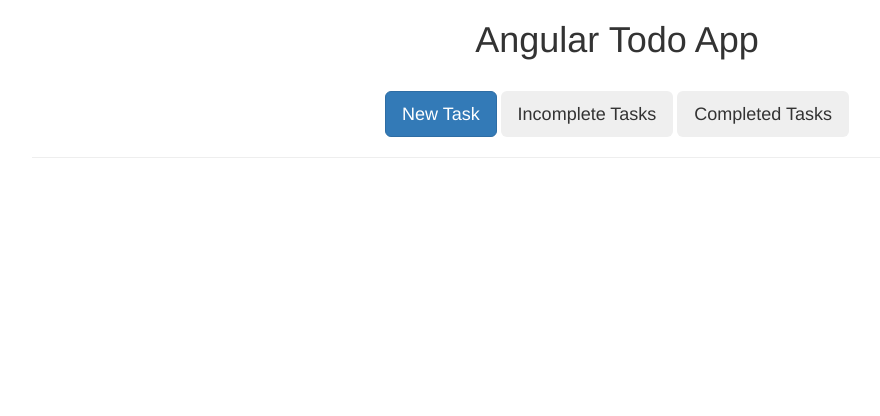
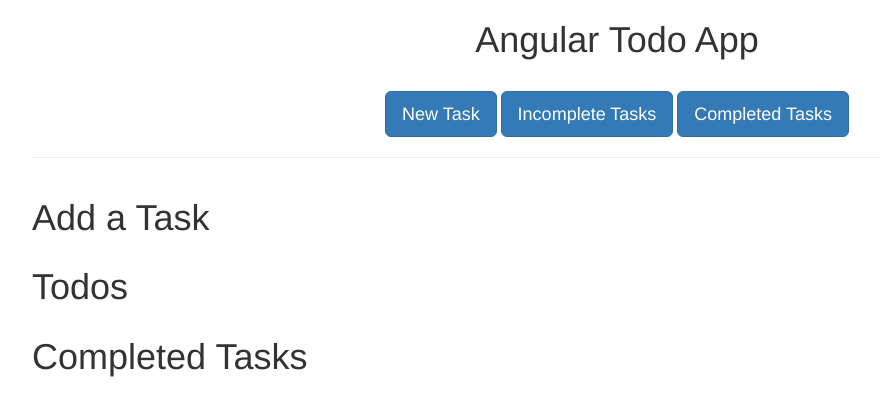
Before and after one commit to dennisbailey/angular-todo, a website: page src/index.html in a window 1280 px wide. Shown: the whole page, without its empty margins (23-903 px from the left). Drawn offline with nearby package versions, Linux system fonts and the light colour scheme.

Commit message:
Basic structure

```diff
--- a/src/index.html
+++ b/src/index.html
@@ -8,7 +8,8 @@
   </head>
   <body>
     <div class="container" ng-controller="todoController">
-      <div class="row" style="padding-bottom: 1.5em;"> <!-- Start of Row 0s -->
+
+      <div class="row" style="padding-bottom: 1.5em;"> <!-- Start of Row 0 -->
         <div class="col-md-12">
           <h1 class="center">Angular Todo App</h1>
         </div>
@@ -20,13 +21,25 @@
                 >New Task
         </button>
         <button type="button"
-                class="btn btn-secondary btn-lg"
+                class="btn btn-primary btn-lg"
                 >Incomplete Tasks</button>
         <button type="button"
-                class="btn btn-secondary btn-lg"
+                class="btn btn-primary btn-lg"
                 >Completed Tasks</button>
         <hr>
       </div> <!-- End of Row 1 -->
+
+      <div class="row">
+        <h1>Add a Task</h1>
+      </div>
+
+      <div class="row">
+        <h1>Todos</h1>
+      </div>
+
+      <div class="row">
+        <h1>Completed Tasks</h1>
+      </div>
 
     </div><!-- End of container and todoController-->
 
```
